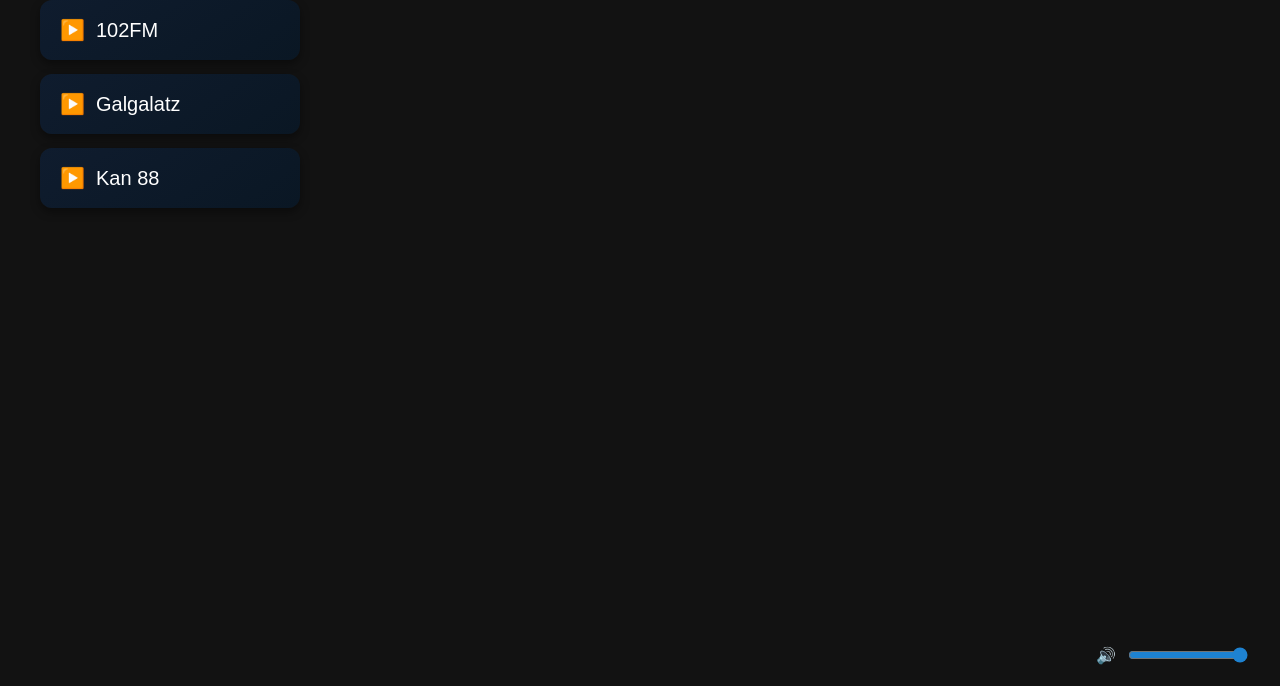
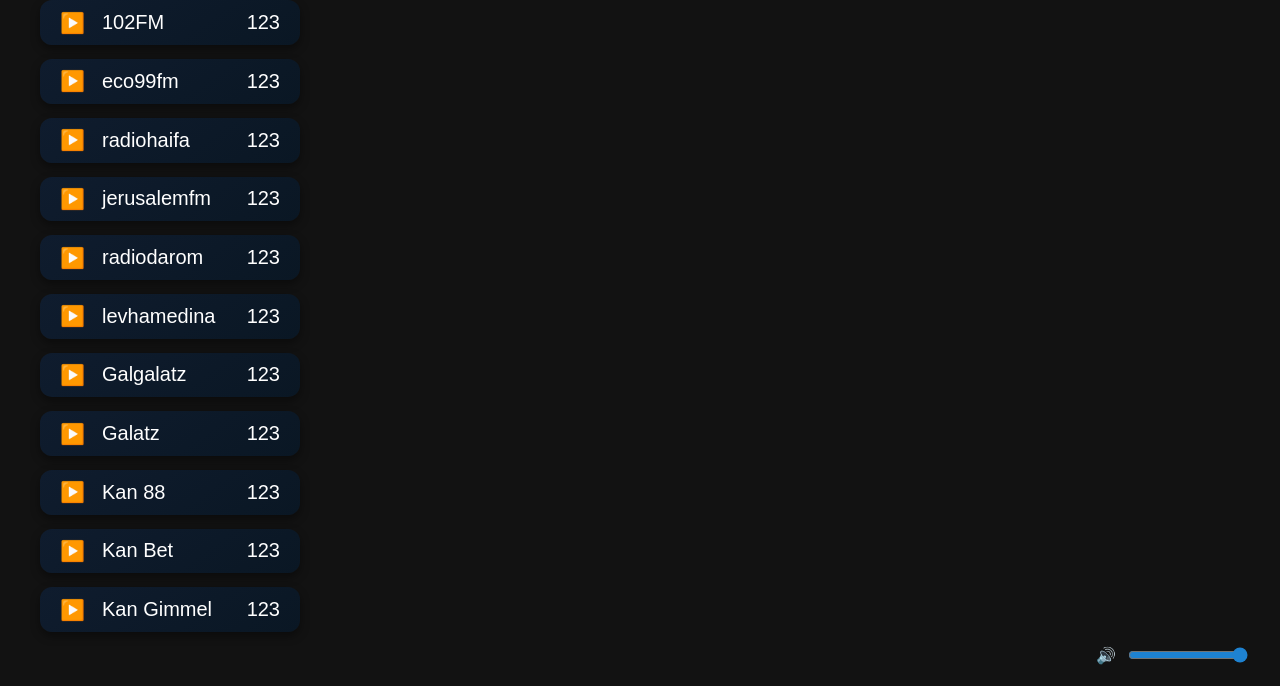
Before and after one commit to liadaltif/radio, a website: page public/index.html in a window 1280 px wide. Shown: the part 114-800 px from the top of the page. Drawn offline with Linux system fonts and the light colour scheme.

Commit message:
Enhance radio station list with additional streams and improve layout for better user experience

```diff
--- a/public/index.html
+++ b/public/index.html
@@ -46,7 +46,7 @@
       box-shadow: 0 4px 10px rgba(0, 0, 0, 0.4);
       display: flex;
       align-items: center;
-      gap: 12px;
+      justify-content: space-between;
     }
 
     .station-btn:hover {
@@ -56,7 +56,14 @@
     .icon {
       font-size: 20px;
       width: 24px;
-      text-align: center;
+      margin-right: 8px;
+    }
+
+    .station-label {
+      display: flex;
+      align-items: center;
+      gap: 10px;
+      flex-grow: 1;
     }
 
     #volumeContainer {
@@ -95,11 +102,51 @@
 </head>
 <body>
 
-  <h1>📻 Altif's Radio</h1>
+  <h1>📻 Altif's Radio - 1234 Listeners</h1>
 
-  <button class="station-btn" data-stream="102fm"><span class="icon">▶️</span>102FM</button>
-  <button class="station-btn" data-stream="galgalatz"><span class="icon">▶️</span>Galgalatz</button>
-  <button class="station-btn" data-stream="kan88"><span class="icon">▶️</span>Kan 88</button>
+  <button class="station-btn" data-stream="102fm">
+    <span class="station-label"><span class="icon">▶️</span>102FM</span><span>123</span>
+  </button>
+
+    <button class="station-btn" data-stream="eco99fm">
+    <span class="station-label"><span class="icon">▶️</span>eco99fm</span><span>123</span>
+  </button>
+
+    <button class="station-btn" data-stream="radiohaifa">
+    <span class="station-label"><span class="icon">▶️</span>radiohaifa</span><span>123</span>
+  </button>
+
+    <button class="station-btn" data-stream="jerusalemfm">
+    <span class="station-label"><span class="icon">▶️</span>jerusalemfm</span><span>123</span>
+  </button>
+
+    <button class="station-btn" data-stream="radiodarom">
+    <span class="station-label"><span class="icon">▶️</span>radiodarom</span><span>123</span>
+  </button>
+
+    <button class="station-btn" data-stream="levhamedina">
+    <span class="station-label"><span class="icon">▶️</span>levhamedina</span><span>123</span>
+  </button>
+
+  <button class="station-btn" data-stream="galgalatz">
+    <span class="station-label"><span class="icon">▶️</span>Galgalatz</span><span>123</span>
+  </button>
+
+  <button class="station-btn" data-stream="galitzahal">
+    <span class="station-label"><span class="icon">▶️</span>Galatz</span><span>123</span>
+  </button>
+
+  <button class="station-btn" data-stream="kan88">
+    <span class="station-label"><span class="icon">▶️</span>Kan 88</span><span>123</span>
+  </button>
+
+  <button class="station-btn" data-stream="kanbet">
+    <span class="station-label"><span class="icon">▶️</span>Kan Bet</span><span>123</span>
+  </button>
+
+  <button class="station-btn" data-stream="kangimmel">
+    <span class="station-label"><span class="icon">▶️</span>Kan Gimmel</span><span>123</span>
+  </button>
 
   <div id="volumeContainer">
     <label for="volumeSlider">🔊</label>
@@ -117,7 +164,6 @@
     let currentStation = null;
     let metadataInterval = null;
 
-
     function clearMetadataInterval() {
       if (metadataInterval) {
         clearInterval(metadataInterval);
@@ -130,20 +176,17 @@
         const station = button.getAttribute("data-stream");
         const isSame = currentButton === button;
 
-    // Always reset all button icons
         buttons.forEach(btn => btn.querySelector(".icon").textContent = "▶️");
 
         if (isSame && !audio.paused) {
-      // Same station clicked again -> pause
           audio.pause();
           audio.src = "";
           clearMetadataInterval();
           currentButton = null;
           currentStation = null;
         } else {
-      // New station or resuming same
           if (!audio.paused) {
-        audio.pause(); // Stop any current stream
+            audio.pause();
             clearMetadataInterval();
           }
           audio.src = `/stream/${station}`;
@@ -154,7 +197,6 @@
         }
       });
     });
-
 
     volumeSlider.addEventListener("input", () => {
       audio.volume = volumeSlider.value;
```
Also changed, not shown: server.js (+14 -1 lines). Lines whose indentation alone changed are shown as unchanged.
